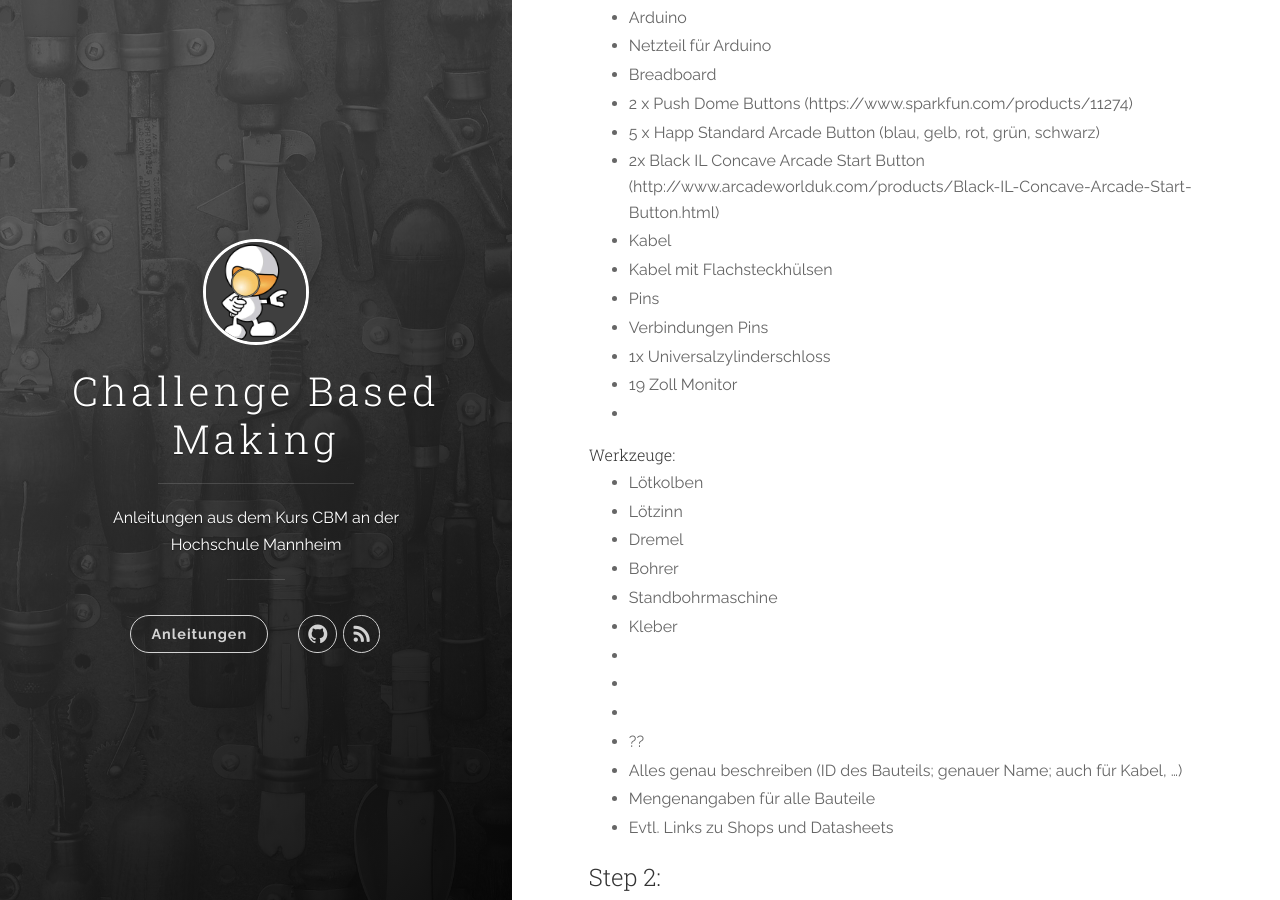
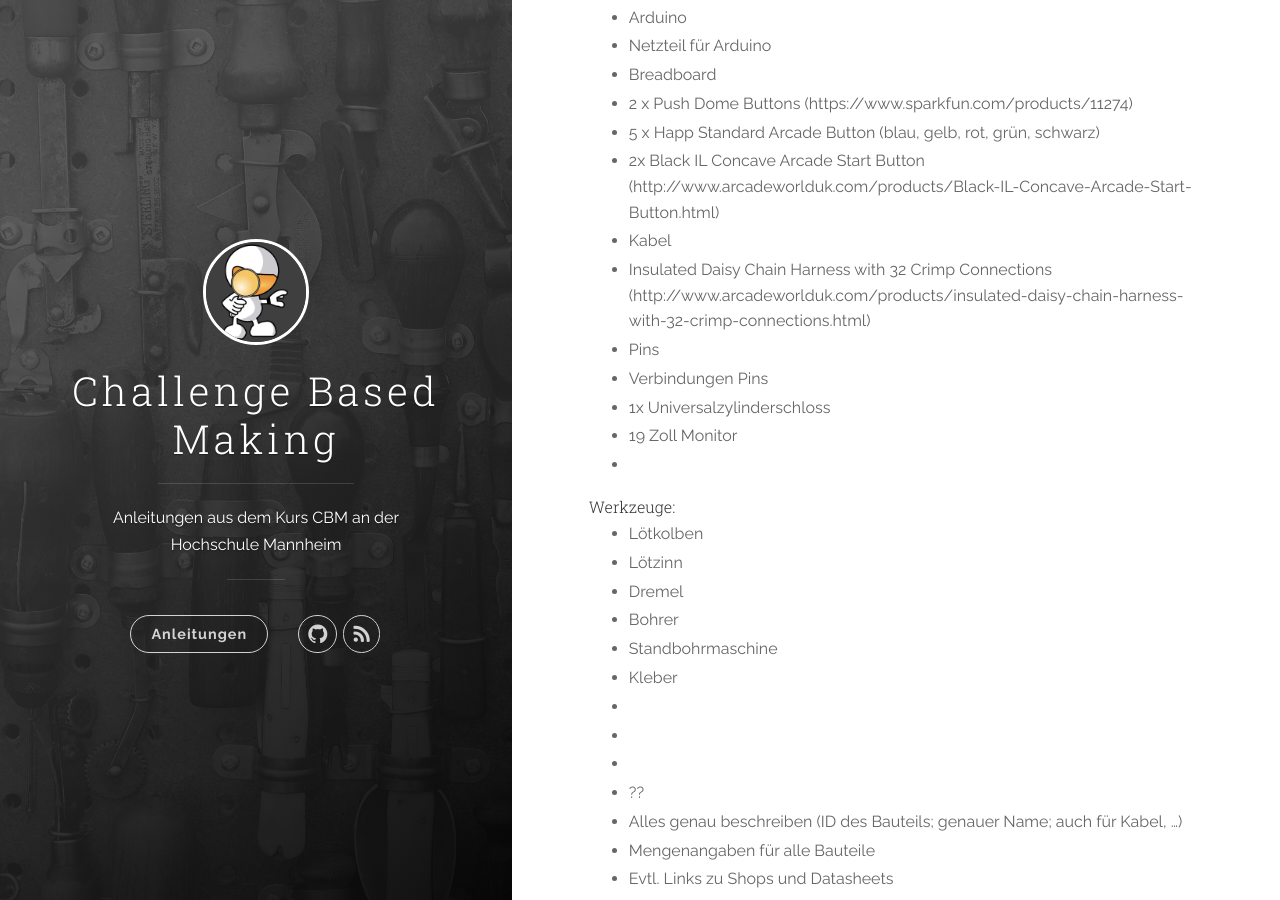
Before and after one commit to cbm-instructions/cbm-instructions.github.io, a Jekyll site: the page built from _posts/2016-06-13-twoandahalfwomen.markdown, in a window 1280 px wide and 900 px high, scrolled down 723 px. Built offline with Jekyll 4.4.1, drawn with Linux system fonts in a browser that asks for light colours; nearby versions of some CDN libraries.

Commit message:
Materialliste aktualisiert

```diff
--- a/_posts/2016-06-13-twoandahalfwomen.markdown
+++ b/_posts/2016-06-13-twoandahalfwomen.markdown
@@ -28,7 +28,7 @@ Erste 2 Sätze als Elevator Pitch für Social Media:
   - 5 x Happ Standard Arcade Button (blau, gelb, rot, grün, schwarz)
   - 2x Black IL Concave Arcade Start Button (http://www.arcadeworlduk.com/products/Black-IL-Concave-Arcade-Start-Button.html)
   - Kabel
-  - Kabel mit Flachsteckhülsen
+  - Insulated Daisy Chain Harness with 32 Crimp Connections (http://www.arcadeworlduk.com/products/insulated-daisy-chain-harness-with-32-crimp-connections.html)
   - Pins
   - Verbindungen Pins
   - 1x Universalzylinderschloss
```
